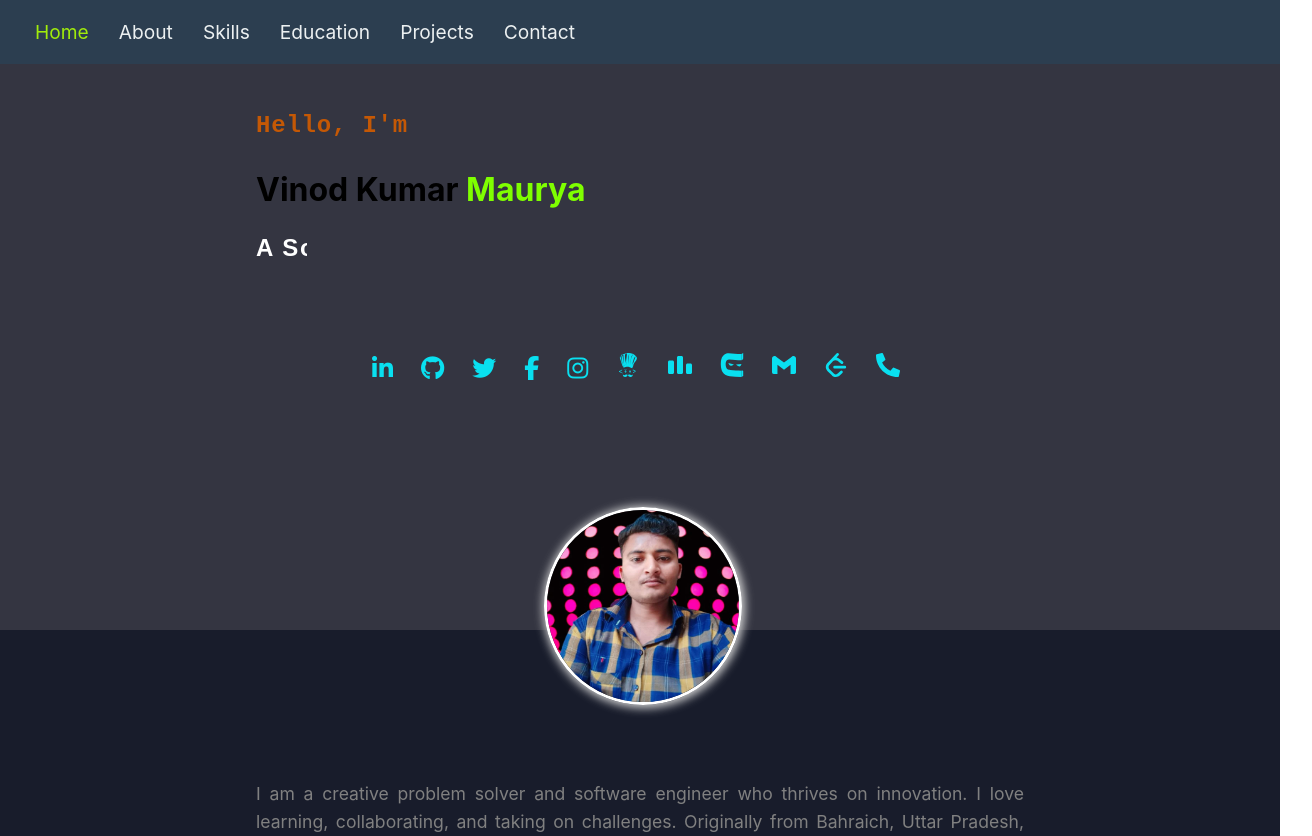
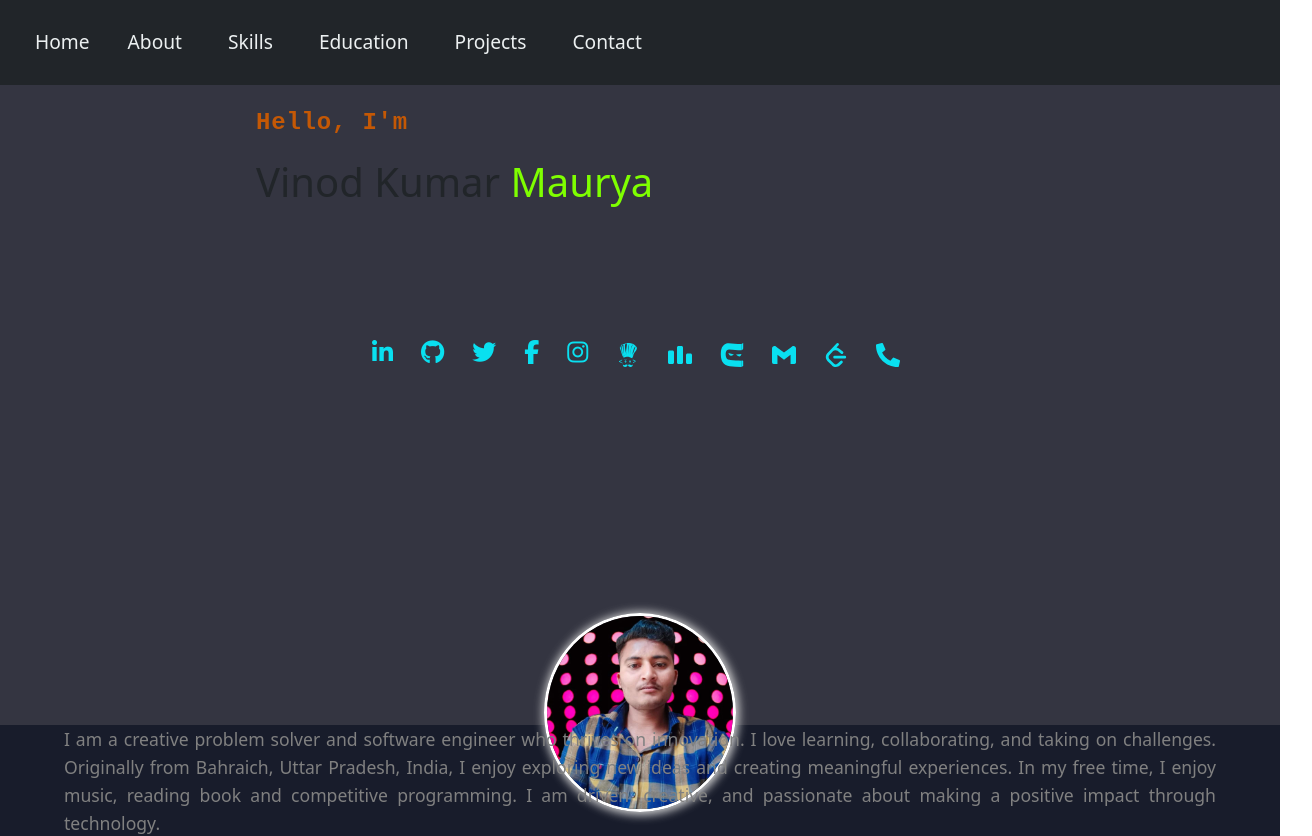
Before and after one commit to vinodkumarmaury/my-portfolio, a React (Create React App) app: page / in a window 1280 px wide. Shown: the top 836 px of the page, 1312 px wide, since content can reach past the window. Built offline with nearby package versions, Linux system fonts and the light colour scheme.

Commit message:
some changes

```diff
--- a/package.json
+++ b/package.json
@@ -7,7 +7,9 @@
     "@testing-library/jest-dom": "^5.17.0",
     "@testing-library/react": "^13.4.0",
     "@testing-library/user-event": "^13.5.0",
+    "bootstrap": "^5.3.3",
     "react": "^18.2.0",
+    "react-bootstrap": "^2.10.1",
     "react-dom": "^18.2.0",
     "react-icons": "^5.0.1",
     "react-scripts": "5.0.1",
--- a/src/App.js
+++ b/src/App.js
@@ -1,9 +1,13 @@
 import logo from './logo.svg';
 import './App.css';
 import Home from './page/page';
+import Navbar from "../src/components/Navbar/Navbar"
 function App() {
   return (
+    <>
+    <Navbar/>
    <Home/>
+   </>
   );
 }
 
--- a/src/components/About/about.module.css
+++ b/src/components/About/about.module.css
@@ -1,44 +1,53 @@
 /* About.module.css */
 
 .about {
-    height: auto;
   width: 100%;
   position: relative;
   margin-bottom: 30px;
-    height: 70vh;
   z-index: 1;
 }
 
 .about .myimage {
-    height: 12rem;
   width: 12rem;
   margin: auto;
-    margin-top: -17vh;
+  margin-top: -14vh;
   z-index: -5;
 }
 
 .about .myimage img {
-    height: 100%;
   width: 100%;
   border-radius: 50%;
   border: 3px solid white;
   box-shadow: 1px 1px 10px 2px lightgrey;
-    z-index:-5;
+  z-index: -5;
 }
-  .about .about-para{
-     height: 70vh;
-     background-color:#181c2b;
+
+.about .about-para {
+  background-color: #181c2b;
   z-index: 1;
   margin-top: -87px;
 }
 
 .about .about-para p {
   padding-top: 150px;
-    /* padding: 10px; */
   text-align: justify;
   color: grey;
   line-height: 28px;
   font-size: 1.1rem;
-    margin-left: 20vw;
-    margin-right: 20vw;
+  margin-left: 5%;
+  margin-right: 5%;
 }
+
+@media screen and (min-width: 768px) {
+  .about {
+      height: 70vh;
+  }
+
+  .about .about-para {
+      height: 70vh;
+  }
+
+  .about .about-para p {
+      padding-top: 0;
+  }
+}
--- a/src/components/Hero/Hero.jsx
+++ b/src/components/Hero/Hero.jsx
@@ -22,12 +22,12 @@ const Hero = () => {
               <li>
                 <span>A Software Engineer, Problem Solver and Creative Thinker </span>
               </li>
-              <li>
+              {/* <li>
                 <span>Problem Solver</span>
               </li>
               <li>
                 <span>Creative Thinker</span>
-              </li>
+              </li> */}
             </ul>
           </h2>
         </div>
--- a/src/components/Hero/Hero.module.css
+++ b/src/components/Hero/Hero.module.css
@@ -1,16 +1,12 @@
-
-/* 192b18 */
+/* Body Header */
 .bodyheader {
-    height:70vh;
-    /* opacity: 0.8; */
-    /* background-color: hsla(292, 84%, 15%, 0.626); */
+  height: auto; /* Adjusted height for responsiveness */
+  min-height: 80vh; /* Set a minimum height to ensure content visibility */
   background-color: hsl(235, 11%, 23%);
   padding-top: 1.2rem;
 }
 
-
 /* Horizontal Lists */
-
 .horizontal-list {
   list-style: none;
   padding-left: 0px;
@@ -26,12 +22,10 @@
 }
 
 .horizontal-list li a {
-    color:rgba(9, 226, 242, 0.993);
+  color: rgba(9, 226, 242, 0.993);
   z-index: -1;
   text-decoration: none;
 }
-
-
 
 .text-center {
   text-align: center;
@@ -59,17 +53,16 @@
   box-shadow: 0px 0px 6px 4px rgba(230, 196, 196, 0.3);
 }
 
-
-
-/*  */
-.me{
+/* Personal Information */
+.me {
   justify-content: center;
   margin-left: 20%;
 }
 
-.name span{
+.name span {
   color: chartreuse;
 }
+
 .me > p {
   font-family: monospace;
   font-size: 1.5rem;
@@ -77,10 +70,8 @@
   letter-spacing: 0.05rem;
   line-height: 1.6;
   font-weight: bolder;
-    color:rgb(196, 88, 5);
+  color: rgb(196, 88, 5);
 }
-
-
 
 .container h1 {
   font-family: sans-serif;
@@ -109,14 +100,15 @@
   margin-left: 0.1rem;
 }
 
-  /* H2 Animation code */
+/* Typewriter Animation */
+/* Typewriter Animation */
 .typewriter {
   font-family: sans-serif;
   font-size: 1.5rem;
   font-weight: 600;
   letter-spacing: 0.1rem;
   line-height: 1.5;
-    height: 2.25rem;
+  height: auto; /* Change height to auto */
   overflow: hidden;
   margin: 0;
   padding: 0;
@@ -132,41 +124,35 @@
   top: 0;
   overflow: hidden;
   white-space: nowrap;
-    animation: backAndForth 6s ease infinite;
-  }
-
-  @keyframes backAndForth {
-    0%,
-    100% {
-      width: 0;
-    }
-    50% {
-      width: 100%;
-    }
 }
 
 .typewriter li span {
   position: relative;
-    white-space: nowrap;
-  }
-
-  .typewriter li span::after {
-    content: "";
-    width: 100%;
-    height: 2.25rem;
-    position: absolute;
-    left: 0;
-    animation: typing 5s ease infinite;
+  display: inline-block; /* Change display to inline-block */
+  opacity: 0; /* Initially hide the words */
+  animation: typing 5s steps(1, end) infinite; /* Change animation to display one word at a time */
 }
 
 @keyframes typing {
   0% {
-      left: 0;
+      opacity: 0; /* Hide the words at the beginning */
   }
-    50% {
-      left: 100%;
+  25% {
+      opacity: 1; /* Display the words gradually */
   }
   100% {
-      left: 0;
+      opacity: 1; /* Keep the words displayed */
   }
 }
+
+.typewriter li span::after {
+  content: "\00a0"; /* Add a non-breaking space after each word for proper animation */
+}
+
+/* Wrap Text for Smaller Screens */
+@media screen and (max-width: 768px) {
+  .typewriter li span {
+      display: block; /* Display each word on a new line for smaller screens */
+      white-space: pre-wrap; /* Allow text to wrap at word boundaries on smaller screens */
+  }
+}
--- a/src/components/Navbar/Navbar.jsx
+++ b/src/components/Navbar/Navbar.jsx
@@ -1,33 +1,61 @@
-// Navbar.js
-import React from 'react';
-import styles from './Navbar.module.css';
+import React, { useState, useEffect } from 'react';
+import { Navbar, Nav } from 'react-bootstrap';
+import 'bootstrap/dist/css/bootstrap.min.css';
+import styles from './Navbar.module.css'; // Import your CSS module
 
-const Navbar = () => {
-  const handleNavAnchor = (e) => {
-    e.preventDefault();
-    const targetId = e.target.href.split("#")[1];
-    const targetElement = document.getElementById(targetId);
+const CustomNavbar = () => {
+  const [isSticky, setIsSticky] = useState(false);
+  const [menuOpen, setMenuOpen] = useState(false); // State to track menu open/close
+  const [menuOpenedByHamburger, setMenuOpenedByHamburger] = useState(false); // State to track if menu was opened by hamburger
 
-    if (targetElement) {
-      targetElement.scrollIntoView({
-        behavior: "smooth",
-      });
+  useEffect(() => {
+    const handleScroll = () => {
+      setIsSticky(window.scrollY > 0);
+    };
+
+    window.addEventListener('scroll', handleScroll);
+
+    return () => {
+      window.removeEventListener('scroll', handleScroll);
+    };
+  }, []);
+
+  // Function to toggle menu open/close state
+  const toggleMenu = () => {
+    setMenuOpen(!menuOpen);
+    if (!menuOpen) {
+      setMenuOpenedByHamburger(menuOpen); // Set to true when hamburger menu is clicked to open the menu
+    }
+  };
+
+  // Function to handle menu item click and close the menu
+  const handleMenuItemClick = () => {
+    if (menuOpenedByHamburger) {
+      setMenuOpenedByHamburger(!menuOpen);
+      setMenuOpen(!menuOpen);
     }
   };
 
   return (
-    <nav className={styles.navbar}>
-      <div>
-      <a className={styles.home} href="/" onClick={handleNavAnchor}>Home</a>
-        <a href="/about" onClick={handleNavAnchor}>About</a>
-        <a href="/skills" onClick={handleNavAnchor}>Skills</a>
-        <a href="/education" onClick={handleNavAnchor}>Education</a>
-        <a href="/projects" onClick={handleNavAnchor}>Projects</a>
-        {/* <a href="#experience">Experience</a> */}
-        <a href="/contact" onClick={handleNavAnchor}>Contact</a>
-      </div>
-    </nav>
+    <Navbar
+      bg="dark"
+      variant="dark"
+      expand="md"
+      className={`${styles.navbar} ${isSticky ? styles.sticky : ''}`}
+    >
+      <Navbar.Brand href="#">Home</Navbar.Brand>
+      <Navbar.Toggle aria-controls="basic-navbar-nav" onClick={toggleMenu} />
+      <Navbar.Collapse id="basic-navbar-nav" className={menuOpen ? 'show' : ''}>
+        <Nav className="mr-auto">
+          <Nav.Link href="#about" onClick={handleMenuItemClick}>About</Nav.Link>
+          <Nav.Link href="#skills" onClick={handleMenuItemClick}>Skills</Nav.Link>
+          <Nav.Link href="#education" onClick={handleMenuItemClick}>Education</Nav.Link>
+          <Nav.Link href="#projects" onClick={handleMenuItemClick}>Projects</Nav.Link>
+          <Nav.Link href="#contact" onClick={handleMenuItemClick}>Contact</Nav.Link>
+        </Nav>
+      </Navbar.Collapse>
+    </Navbar>
   );
 };
 
-export default Navbar;
+export default CustomNavbar;
--- a/src/components/Navbar/Navbar.module.css
+++ b/src/components/Navbar/Navbar.module.css
@@ -41,3 +41,16 @@
       transform: scale(1);
     }
   }
+
+  /* Navbar.module.css */
+
+.sticky {
+  position: fixed;
+  top: 0;
+  width: 100%;
+  z-index: 1000;
+}
+
+.menuOpen .navbar-collapse {
+  display: block !important;
+}
--- a/src/page/page.jsx
+++ b/src/page/page.jsx
@@ -1,5 +1,5 @@
 import React from "react"
-import Navbar from "../components/Navbar/Navbar"
+
 import Contact from "../components/Contact/Contact"
 // import Experience from "../components/Experience/Experience"
 import Footer from "../components/Footer/Footer"
@@ -13,7 +13,6 @@ import Education from "../components/Education/Education"
 const Home = ()=>{
     return(
         <>
-        <Navbar/>
         <Hero/>
         <About/>
         <Skills/>
```
Also changed, not shown: src/components/About/About.jsx (line endings or trailing spaces), 2 other files (tests, documents, lock files or other folders). Lines whose indentation alone changed are shown as unchanged.
